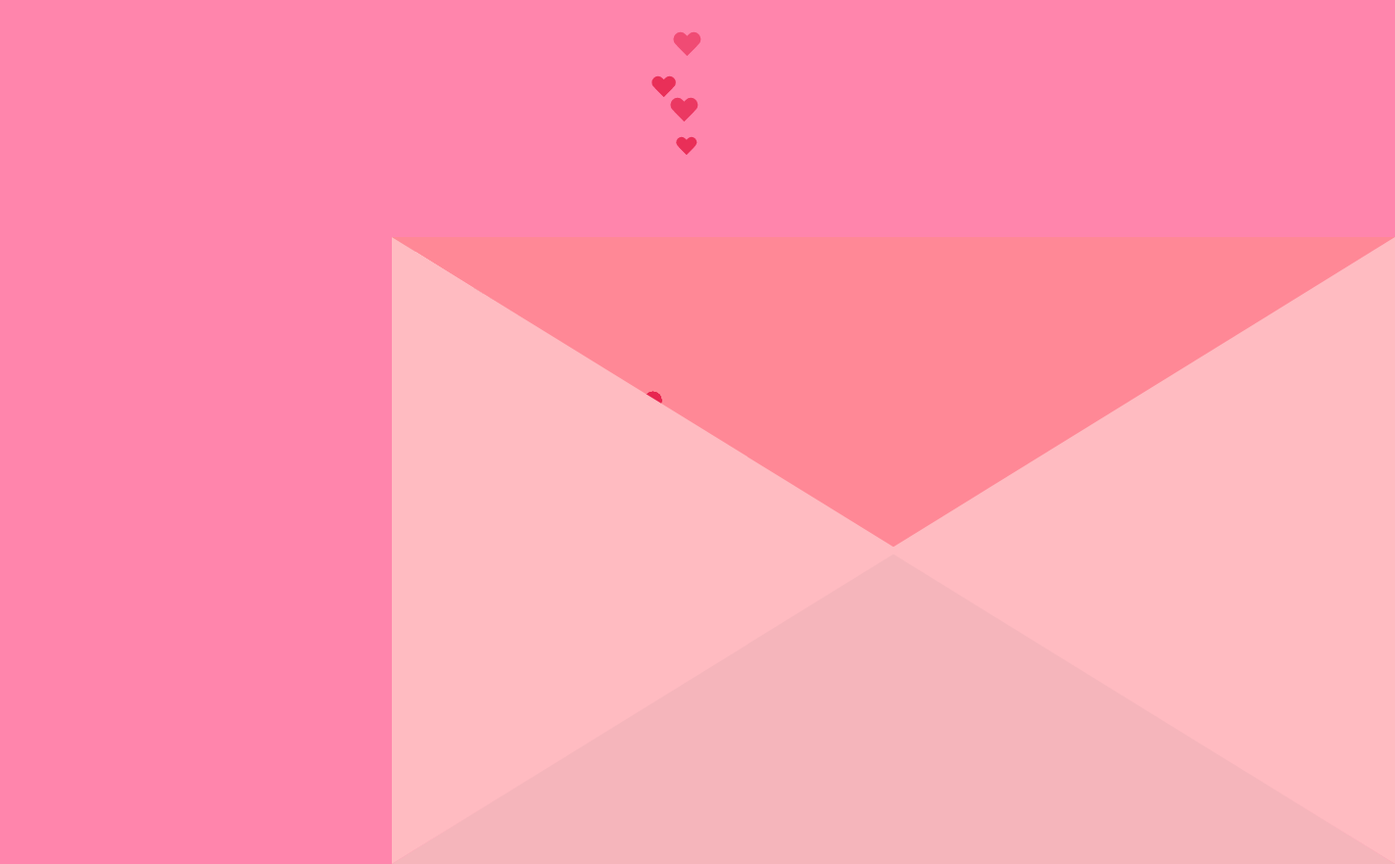
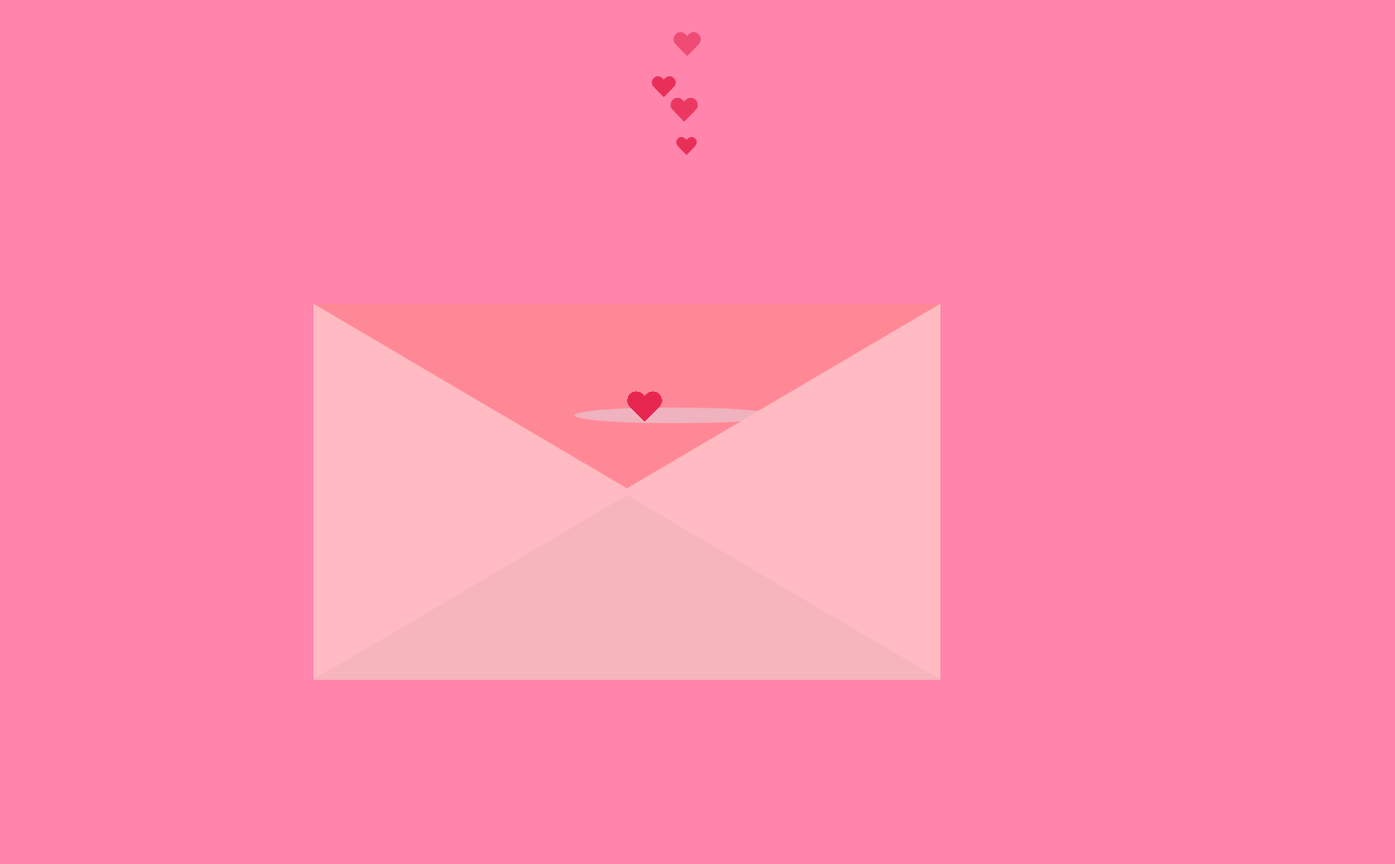
Before and after one commit to saadi1212/hbd, a plain HTML site: page index.html in a window 1280 px wide. Shown: the whole page at 98% size, 1424 px wide, since content can reach past the window. After the commit the page ends 800 px from the top, so only its background shows below. Drawn offline with Linux system fonts and the light colour scheme.

Commit message:
Update index.html

```diff
--- a/index.html
+++ b/index.html
@@ -29,26 +29,28 @@
 
         .container {
             position: relative;
-            width: 80vw;
-            max-width: 480px;
+            width: 50vw; /* Adjusted width */
+            max-width: 300px; /* Adjusted max-width */
+            display: flex;
+            justify-content: center;
+            align-items: center;
         }
 
         .envelope {
             position: relative;
             background: #eb7885;
-            height: 50vw;
-            max-height: 300px;
+            height: 30vw; /* Adjusted height */
+            max-height: 180px; /* Adjusted max-height */
             width: 100%;
         }
 
         .card {
             position: absolute;
             background: white;
-            height: 45vw;
-            max-height: 270px;
+            height: 25vw; /* Adjusted height */
+            max-height: 150px; /* Adjusted max-height */
             width: 90%;
             padding: 0;
-            margin-top: 0;
             display: flex;
             flex-direction: column;
             justify-content: center;
@@ -63,48 +65,47 @@
             position: absolute;
             top: 3vmin;
             padding: 5px;
-            margin-top: 0;
         }
 
         .cover {
             position: absolute;
             height: 0;
             width: 0;
-            border-bottom: 25vw solid #f5b5bb;
-            border-left: 40vw solid transparent;
-            border-right: 40vw solid transparent;
-            top: 25vw;
-            max-height: 150px;
+            border-bottom: 15vw solid #f5b5bb; /* Adjusted border */
+            border-left: 25vw solid transparent; /* Adjusted border */
+            border-right: 25vw solid transparent; /* Adjusted border */
+            top: 15vw; /* Adjusted top */
+            max-height: 90px; /* Adjusted max-height */
             z-index: 3;
         }
 
         .cover::after {
             position: absolute;
             content: '';
-            border-left: 40.5vw solid #ffbbc1;
-            border-bottom: 25vw solid transparent;
-            border-top: 25vw solid transparent;
-            top: -25vw;
-            left: -40vw;
+            border-left: 25.5vw solid #ffbbc1; /* Adjusted border */
+            border-bottom: 15vw solid transparent; /* Adjusted border */
+            border-top: 15vw solid transparent; /* Adjusted border */
+            top: -15vw; /* Adjusted top */
+            left: -25vw; /* Adjusted left */
         }
 
         .cover::before {
             position: absolute;
             content: '';
-            border-right: 40.5vw solid #ffbbc1;
-            border-bottom: 25vw solid transparent;
-            border-top: 25vw solid transparent;
-            top: -25vw;
-            left: -0.5vw;
+            border-right: 25.5vw solid #ffbbc1; /* Adjusted border */
+            border-bottom: 15vw solid transparent; /* Adjusted border */
+            border-top: 15vw solid transparent; /* Adjusted border */
+            top: -15vw; /* Adjusted top */
+            left: -0.5vw; /* Adjusted left */
         }
 
         .lid {
             position: absolute;
             height: 0;
             width: 0;
-            border-top: 25vw solid #ff8896;
-            border-left: 40vw solid transparent;
-            border-right: 40vw solid transparent;
+            border-top: 15vw solid #ff8896; /* Adjusted border */
+            border-left: 25vw solid transparent; /* Adjusted border */
+            border-right: 25vw solid transparent; /* Adjusted border */
             top: 0;
             transform-origin: top;
             animation: open-rev 2s;
@@ -127,8 +128,8 @@
             border-radius: 50%;
             opacity: 0.7;
             height: 2vmin;
-            width: 80vw;
-            max-width: 480px;
+            width: 50vw; /* Adjusted width */
+            max-width: 300px; /* Adjusted max-width */
             background: #e8c5d0;
         }
 
@@ -211,7 +212,7 @@
 
         @keyframes slide {
             100% {
-                transform: translateY(-25vw);
+                transform: translateY(-15vw); /* Adjusted translateY */
                 z-index: 2;
             }
         }
@@ -224,7 +225,7 @@
 
         @keyframes slide-rev {
             from {
-                transform: translateY(-25vw);
+                transform: translateY(-15vw); /* Adjusted translateY */
             }
         }
 
@@ -266,7 +267,7 @@
     <div class="container">
         <div class="envelope"></div>
         <div class="card">
-            <h1 class="message">Happy Birthday Shamaim <br> Happy Birthday Sweetie aj ka din boht hi khas din hai bcz aj ap is duniya mai aai thi or mujy meri khushi mili thi.Shamaim uh mean everything to meh Uh are the person i love most after my parents and I don't want to lose uh sweetie <br> <a href="#">Iloveuh💙</a>
+            <h1 class="message">Happy Birthday Shamaim <br> Happy Birthday Sweetie aj ka din boht hi khas din hai bcz aj ap is duniya mai aai thi or mujy meri khushi mili thi. Shamaim uh mean everything to meh Uh are the person i love most after my parents and I don't want to lose uh sweetie <br> <a href="#">Iloveuh💙</a>
             </h1>
         </div>
         <div class="cover"></div>
@@ -280,7 +281,7 @@
     <div class='heart five'></div>
     <div class='heart six'></div>
     <div class='heart seven'></div>
-    <div class='heart eigth'></div>
+    <div class='heart eight'></div>
     <div class='heart nine'></div>
     <div class='heart ten'></div>
     <div class='heart eleven'></div>
```
